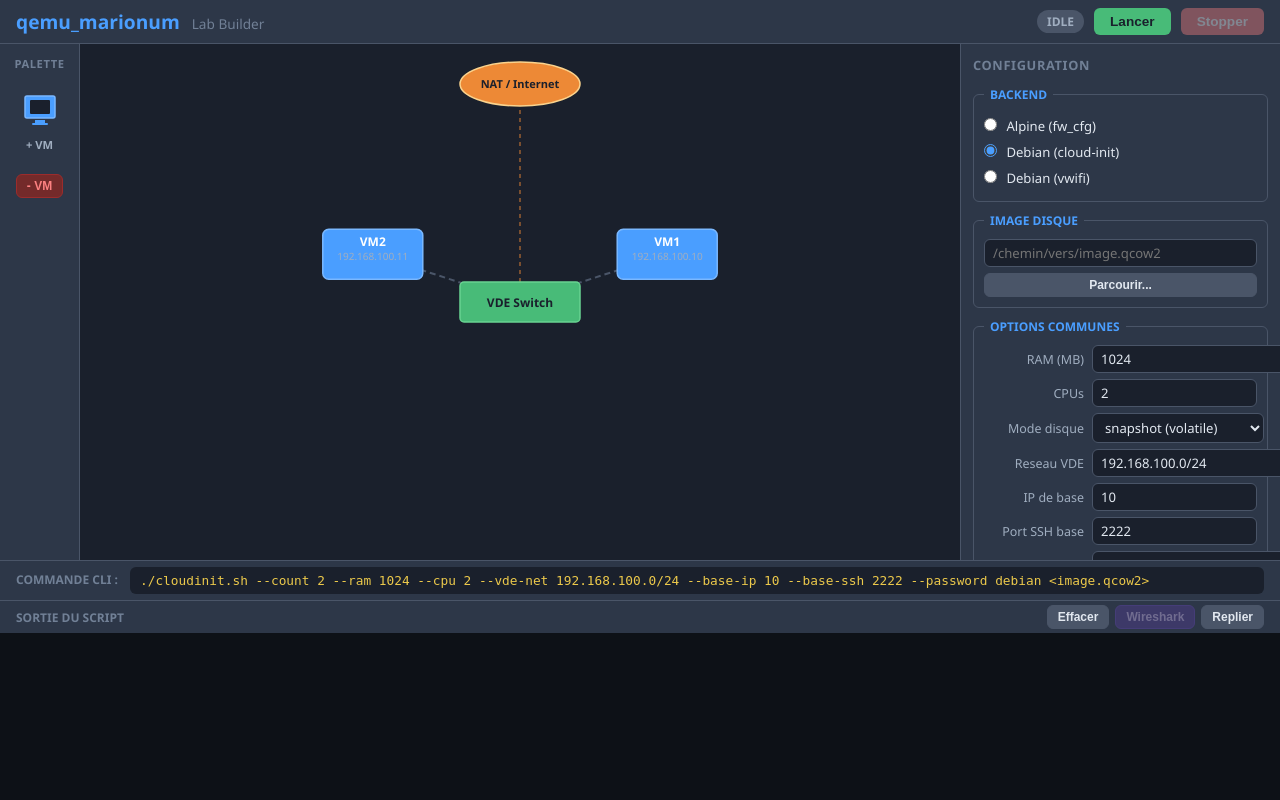
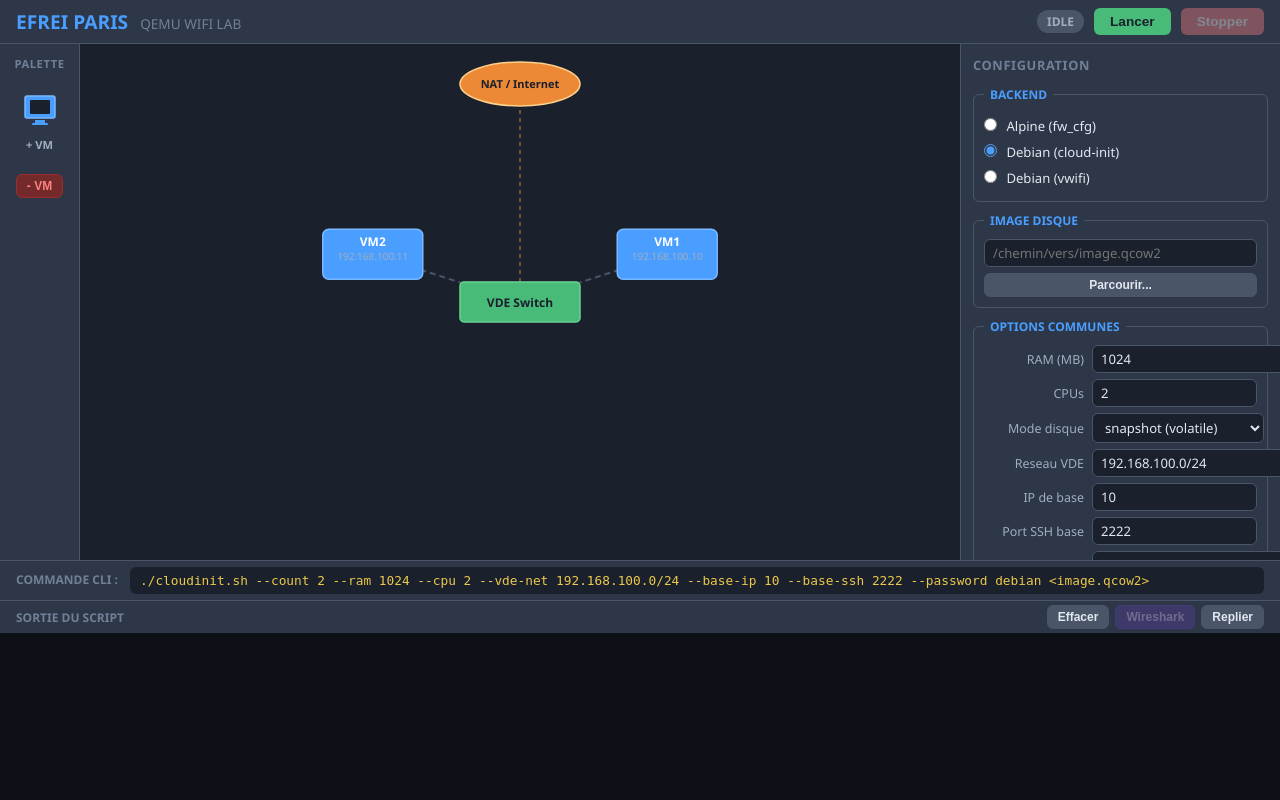
Before and after one commit to securitylab-repository/qemu_marionum, a Flask app: page / in a window 1280 px wide. Run offline with Flask 3, Linux system fonts and the light colour scheme.

Commit message:
title modified

```diff
--- a/webgui/templates/index.html
+++ b/webgui/templates/index.html
@@ -3,15 +3,15 @@
 <head>
     <meta charset="UTF-8">
     <meta name="viewport" content="width=device-width, initial-scale=1.0">
-    <title>qemu_marionum — Lab Builder</title>
+    <title>EFREI PARIS QEMU WIFI LAB</title>
     <link rel="stylesheet" href="/static/css/style.css">
 </head>
 <body>
     <!-- Header -->
     <header id="header">
         <div class="header-left">
-            <h1>qemu_marionum</h1>
-            <span class="subtitle">Lab Builder</span>
+            <h1>EFREI PARIS</h1>
+            <span class="subtitle">QEMU WIFI LAB</span>
         </div>
         <div class="header-right">
             <span id="status-badge" class="badge badge-idle">Idle</span>
```
